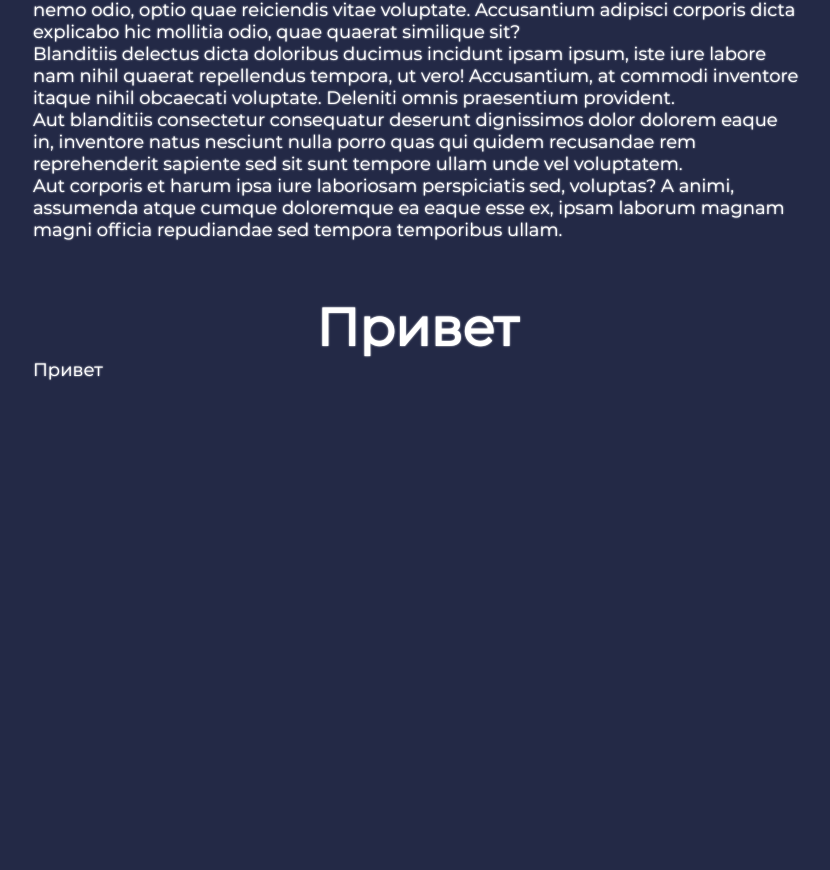
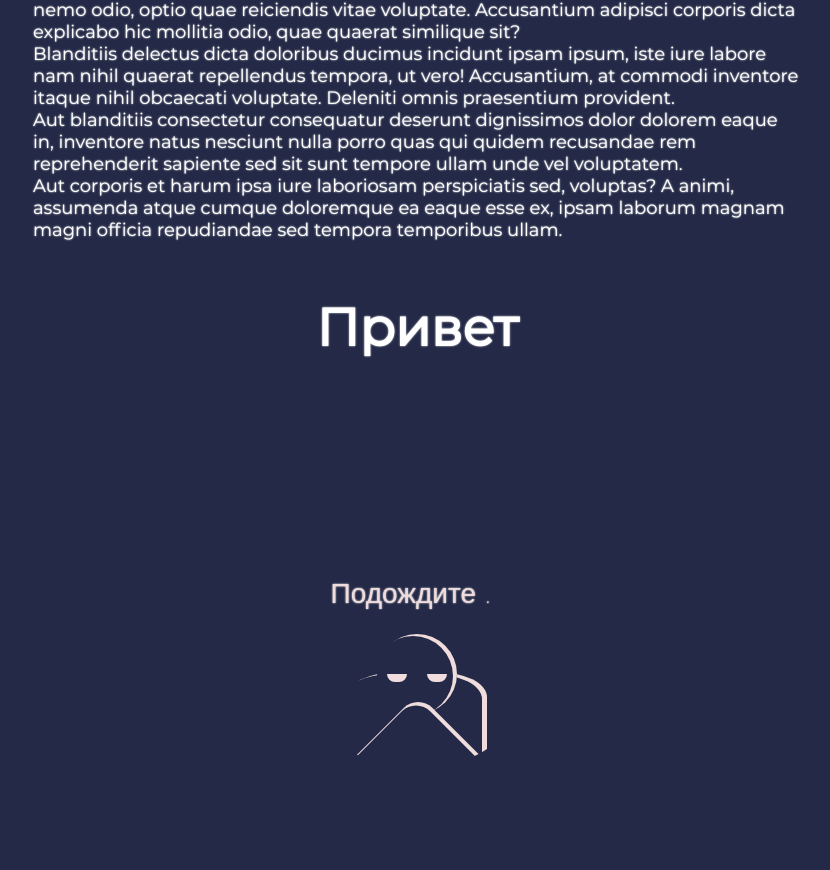
Before and after one commit to HakasLepehen/GS_1C, a website built with webpack: page index.html in a window 1280 px wide. Shown: the part 2104-2974 px from the top of the page, without its empty margins (223-1053 px from the left). Built offline with nearby package versions, Linux system fonts and the light colour scheme; files whose address does not match are found by name.

Commit message:
create a loader

```diff
--- a/index.html
+++ b/index.html
@@ -391,8 +391,13 @@
     <section class="section section4" id="section4">
         <div class="container">
             <h1>Привет</h1>
-            <div class="txt">
-                <div>Привет</div>
+            <div class="circ">
+                <div class="load">Подождите . . . </div>
+                <div class="hands"></div>
+                <div class="body"></div>
+                <div class="head">
+                    <div class="eye"></div>
+                </div>
             </div>
         </div>
     </section>
--- a/src/styles/styles.scss
+++ b/src/styles/styles.scss
@@ -1,5 +1,6 @@
 @import "colors";
 @import "ui-mixins";
+@import url(https://fonts.googleapis.com/css?family=Julius+Sans+One);
 
 @font-face {
   font-family: "Montserrat";
@@ -33,6 +34,110 @@ body {
   margin: 0;
   overflow: hidden;
   text-shadow: 0 0 2px white;
+}
+
+section {
+  align-items: center;
+  background-color: $mainBackground;
+  box-sizing: border-box;
+  display: flex;
+  flex-direction: column;
+  font-size: 40px;
+  font-weight: 100;
+  height: 100vh;
+  justify-content: flex-start;
+}
+
+.nav {
+  text-shadow: 0 0 5px white;
+
+  &__wrapper {
+    position: fixed;
+    height: 100%;
+    padding: 24px;
+    display: flex;
+    flex-flow: column nowrap;
+    justify-content: flex-end;
+  }
+
+  & {
+    margin: 0 0 100px 30px;
+  }
+
+  &__counter {
+    font-size: 20px;
+    transition: all 0.15s ease-out;
+  }
+
+  &__body {
+    font-weight: 100;
+    font-size: 12px;
+    line-height: 14px;
+    width: 300px;
+    height: 0;
+    overflow: hidden;
+    opacity: 0;
+    transition: height 0.3s ease-out, opacity 0.2s ease-out;
+  }
+
+  li {
+    position: relative;
+    transition: all 0.3s ease-out;
+    margin-bottom: 1em;
+    list-style-type: none;
+
+    &:after {
+      content: '';
+      display: block;
+      border-left: 2px solid white;
+      border-top: 2px solid white;
+      height: 250px;
+      width: 20px;
+      position: absolute;
+      left: -30px;
+      top: 15px;
+    }
+
+    a {
+      display: block;
+      padding: 0;
+      color: #fff;
+      text-decoration: none;
+      transition: all 0.15s ease-out;
+
+      &:hover {
+        background-color: transparent;
+        padding-left: 0.5em
+      }
+
+      &:focus {
+        background-color: transparent;
+      }
+    }
+
+    &.active {
+      pointer-events: none;
+      padding-left: 1em;
+
+      &:after {
+        width: 30px;
+        height: 400px;
+        top: 10px;
+      }
+
+      .nav__counter {
+        font-size: 20px;
+      }
+
+      .nav__body {
+        height: 100px;
+        opacity: 1;
+        overflow: visible;
+      }
+    }
+
+  }
+
 }
 
 .wrapper {
@@ -304,108 +409,108 @@ body {
       }
     }
   }
+
+  .section4 {
+    @-webkit-keyframes headAnim{
+      0%{ top:0px; }
+      50%{ top:10px; }
+      100% { top:0px;}
     }
 
-section {
-  align-items: center;
-  background-color: $mainBackground;
-  box-sizing: border-box;
-  display: flex;
-  flex-direction: column;
-  font-size: 40px;
-  font-weight: 100;
-  height: 100vh;
-  justify-content: flex-start;
+    @-webkit-keyframes bodyAnim{
+      0%{ top:-5px; }
+      50%{ top:10px; }
+      100% { top:-5px;}
     }
 
-.nav {
-  text-shadow: 0 0 5px white;
-
-  &__wrapper {
-    position: fixed;
-    height: 100%;
-    padding: 24px;
-    display: flex;
-    flex-flow: column nowrap;
-    justify-content: flex-end;
+    @-webkit-keyframes fontAnim{
+      0%{ width:0; }
+      16%{ width:8ch; }
+      32%{ width:9ch; }
+      48%{ width:10ch; }
+      64%{ width:11ch; }
+      80%{ width:12ch; }
+      100% { width:15ch;}
     }
 
-  & {
-    margin: 0 0 100px 30px;
+    .container {
+
+      .circ {
+        -webkit-backface-visibility: hidden;
+        margin: 60px auto;
+        width: 180px; height: 180px;
+        border-radius: 0 0 50px 50px;
+        position: relative;
+        z-index: 1;
+        left: 0; top: 20%;
+        overflow: hidden;
+
+        .load {
+          position: absolute;
+          width: 7ch; height: 32px;
+          text-align: left;
+          line-height: 32px;
+          margin: -10px auto;
+          -webkit-font-smoothing: antialiased;
+          font-family: 'Julius Sans One', sans-serif;
+          font-size:28px;
+          font-weight:400;
+          color:rgba(240,220,220,1);
+          left: 2%; top: 5%;
+          -webkit-animation:fontAnim 3.75s infinite;
+          -webkit-animation-timing-function:ease-out;
+          word-wrap: break-word;
+          display:block;
+          overflow: hidden;
         }
 
-  &__counter {
-    font-size: 20px;
-    transition: all 0.15s ease-out;
+        .hands {
+          -webkit-backface-visibility: hidden;
+          margin-top: 140px;
+          width: 120px;height: 120px;
+          position: absolute;
+          //background-color: blue;
+          border-radius:20px;
+          box-shadow:-1px -4px 0px 0px rgba(240,220,220,1);
+          -webkit-transform:rotate(45deg);
+          top:75%;left: 16%;
+          z-index: 1;
+          -webkit-animation:bodyAnim 1.5s infinite alternate;
+          -webkit-animation-timing-function:ease-out;
         }
 
-  &__body {
-    font-weight: 100;
-    font-size: 12px;
-    line-height: 14px;
-    width: 300px;
-    height: 0;
-    overflow: hidden;
-    opacity: 0;
-    transition: height 0.3s ease-out, opacity 0.2s ease-out;
+        .body {
+          position: relative;
+          margin: 90px auto;
+          width: 140px; height: 120px;
+          //background-color: blue;
+          border-radius: 50px/25px ;
+          box-shadow: inset -5px 2px 0px 0px rgba(240,220,220,1);
+          -webkit-animation:bodyAnim 1.5s infinite alternate;
+          -webkit-animation-timing-function:ease-out;
         }
 
-  li {
+        .head {
+          -webkit-backface-visibility: hidden;
           position: relative;
-    transition: all 0.3s ease-out;
-    margin-bottom: 1em;
-    list-style-type: none;
+          margin: -250px auto;
+          width: 80px; height: 80px;
+          background-color: $mainBackground;
+          border-radius:50px;
+          box-shadow: inset -4px 2px 0px 0px rgba(240,220,220,1);
+          -webkit-animation:headAnim 1.5s infinite alternate;
+          -webkit-animation-timing-function:ease-out;
 
-    &:after {
-      content: '';
-      display: block;
-      border-left: 2px solid white;
-      border-top: 2px solid white;
-      height: 250px;
-      width: 20px;
-      position: absolute;
-      left: -30px;
-      top: 15px;
-    }
-
-    a {
-      display: block;
-      padding: 0;
-      color: #fff;
-      text-decoration: none;
-      transition: all 0.15s ease-out;
-
-      &:hover {
-        background-color: transparent;
-        padding-left: 0.5em
-      }
-
-      &:focus {
-        background-color: transparent;
+          .eye {
+            width: 20px; height: 8px;
+            background-color: rgba(240,220,220,1);
+            border-radius:0 0 20px 20px;
+            position: relative;
+            left: 10px; top: 40px;
+            box-shadow:  40px 0 0 0 rgba(240,220,220,1);
           }
         }
-
-    &.active {
-      pointer-events: none;
-      padding-left: 1em;
-
-      &:after {
-        width: 30px;
-        height: 400px;
-        top: 10px;
-      }
-
-      .nav__counter {
-        font-size: 20px;
-      }
-
-      .nav__body {
-        height: 100px;
-        opacity: 1;
-        overflow: visible;
       }
     }
-
   }
-
 }
```
Also changed, not shown: src/styles/styles.css, 1 other file. Lines whose indentation alone changed are shown as unchanged.
